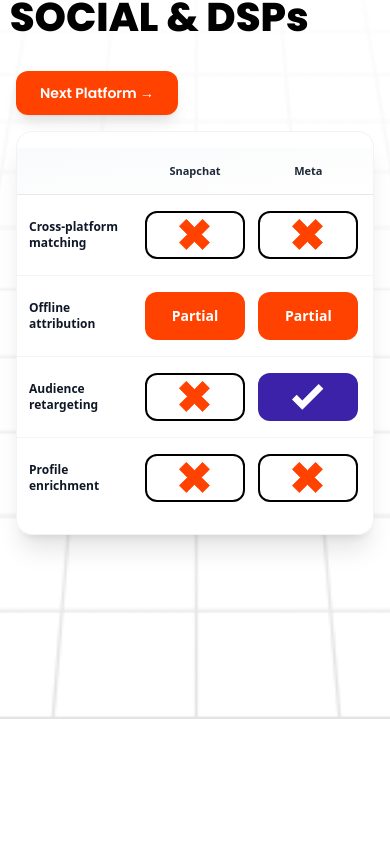
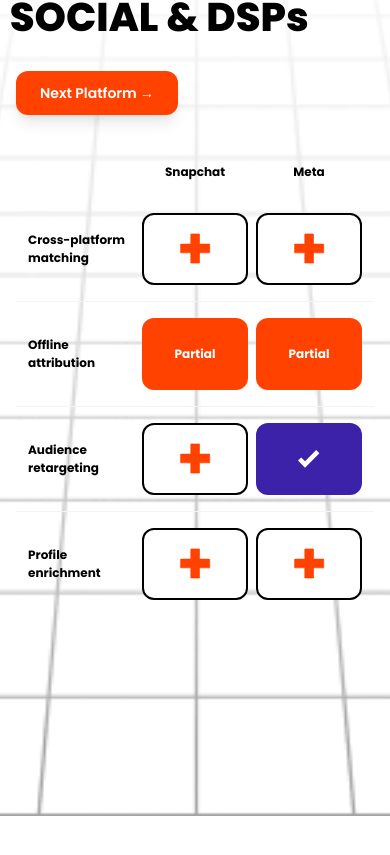
Before and after one commit to ahmadchabayta/stretch-landing, a React (Vite) app: page / in a window 390 px wide. Shown: the part 11035-11890 px from the top of the page. Built offline with nearby package versions, Linux system fonts and the light colour scheme.

Commit message:
Update CompetitiveEdge table styling and ImplementationOptions layout

```diff
--- a/src/components/CompetitiveEdgeStretch/CheckIcon.jsx
+++ b/src/components/CompetitiveEdgeStretch/CheckIcon.jsx
@@ -1,12 +1,13 @@
 import PropTypes from "prop-types";
 
-const CheckIcon = ({ size = 27 }) => (
+const CheckIcon = ({ size = 27, className = "" }) => (
   <svg
     xmlns="http://www.w3.org/2000/svg"
     width={size}
     height={(size * 22) / 27}
     viewBox="0 0 27 22"
     fill="none"
+    className={className}
   >
     <path
       d="M8.68344 21.7296L0 13.0461L3.95719 9.08894L8.68344 13.8292L22.4986 0L26.4558 3.95719L8.68344 21.7296Z"
@@ -17,6 +18,7 @@
 
 CheckIcon.propTypes = {
   size: PropTypes.number,
+  className: PropTypes.string,
 };
 
 export default CheckIcon;
--- a/src/components/CompetitiveEdgeStretch/ComparisonCell.jsx
+++ b/src/components/CompetitiveEdgeStretch/ComparisonCell.jsx
@@ -14,11 +14,13 @@
   <div className={cn("flex items-center justify-center", className)}>
     <div
       className={cn(
-        "flex w-full items-center justify-center rounded-xl font-bold transition-transform duration-200",
+        "flex items-center justify-center rounded-xl font-bold transition-all duration-200",
+        "w-[190px] h-[72px] px-[16.607px] py-[24.156px]",
+        "[&:hover]:!bg-black [&:hover]:scale-105",
         isArabic && "font-[Tajawal,sans-serif]",
         isSmall
-          ? "h-14 rounded-lg text-sm shadow-sm transition-all sm:h-16 sm:text-base"
-          : "h-12 max-w-[100px] text-sm hover:scale-105 xl:h-14 xl:text-base",
+          ? "rounded-lg text-sm shadow-sm transition-all sm:text-base"
+          : "text-sm xl:text-base",
         isStretch && isSmall && "scale-105 shadow-md",
       )}
       style={getValueStyles(value, isStretch, rowIdx, isSmall)}
--- a/src/components/CompetitiveEdgeStretch/CompetitiveEdgeStretch.jsx
+++ b/src/components/CompetitiveEdgeStretch/CompetitiveEdgeStretch.jsx
@@ -6,6 +6,7 @@
 import GridHeader from "./GridHeader";
 import DesktopGrid from "./DesktopGrid";
 import cn from "../../utils/cn";
+import { withBase } from "../../utils/withBase";
 
 const CompetitiveEdgeStretch = () => {
   const { language } = useLanguage();
@@ -18,17 +19,21 @@
   };
 
   return (
+    <div
+      style={{
+        backgroundImage: `url('${withBase("assets/competitive_edge_stretch/grid.webp")}')`,
+        backgroundRepeat: "no-repeat",
+        backgroundSize: "cover",
+        backgroundPosition: "center bottom",
+      }}
+    >
       <Section
         padding="none"
         container={false}
         className="relative flex min-h-0! flex-col overflow-hidden"
       >
-      {/* Background Grid Image */}
-      <img
-        className="pointer-events-none absolute inset-0 z-0 h-full w-full object-cover object-center opacity-30 select-none"
-        src={data.img}
-        alt=""
-      />
+        {/* Background Grid Pattern */}
+        <div className="pointer-events-none absolute inset-0 z-0 opacity-30" />
 
         <Container className="relative z-10 pt-8 pb-8 lg:pt-16 lg:pb-12">
           <SectionTitle title={labels.title} language={language} />
@@ -50,8 +55,12 @@
             </button>
 
             {/* Grid Container */}
-          <div className="overflow-hidden rounded-2xl border border-gray-200/50 bg-white/85 py-4 shadow-xl backdrop-blur-md lg:py-6">
-            <GridHeader columns={labels.columns} isArabic={isArabic} columnOffset={columnOffset} />
+            <div className="overflow-hidden rounded-2xl py-4 lg:py-6">
+              <GridHeader
+                columns={labels.columns}
+                isArabic={isArabic}
+                columnOffset={columnOffset}
+              />
 
               <DesktopGrid
                 features={labels.features}
@@ -65,6 +74,7 @@
           </div>
         </div>
       </Section>
+    </div>
   );
 };
 
--- a/src/components/CompetitiveEdgeStretch/DesktopGrid.jsx
+++ b/src/components/CompetitiveEdgeStretch/DesktopGrid.jsx
@@ -25,7 +25,7 @@
           <div
             key={feature}
             className={cn(
-              "grid items-center gap-2 px-3 py-4 transition-colors duration-200 hover:bg-gray-50/50 sm:gap-3 sm:px-4 sm:py-5 lg:gap-4 lg:px-6 lg:py-6 xl:py-7",
+              "grid items-center gap-2 px-3 py-4 transition-colors duration-200 sm:gap-3 sm:px-4 sm:py-5 lg:gap-4 lg:px-6 lg:py-6 xl:py-7",
               "grid-cols-3 sm:grid-cols-4 md:grid-cols-5 lg:grid-cols-6",
               rowIdx !== features.length - 1 && "border-b border-gray-100",
               isArabic ? "direction-rtl" : "",
@@ -38,8 +38,12 @@
             <div className={cn("flex items-center", isArabic ? "justify-end" : "justify-start")}>
               <Typography.Text
                 className={cn(
-                  "text-xs font-semibold text-gray-900 sm:text-sm xl:text-base",
-                  isArabic && "font-[Tajawal,sans-serif]",
+                  "text-[12.021px] font-bold text-black leading-normal text-justify",
+                  "lg:text-[20px]",
+                  "xl:text-[20px]",
+                  "2xl:text-[20px]",
+                  "3xl:text-[24px]",
+                  isArabic ? "font-[Tajawal,sans-serif]" : "font-poppins",
                 )}
               >
                 {feature}
--- a/src/components/CompetitiveEdgeStretch/GridHeader.jsx
+++ b/src/components/CompetitiveEdgeStretch/GridHeader.jsx
@@ -14,7 +14,7 @@
   return (
     <div
       className={cn(
-        "grid gap-2 border-b border-gray-200 bg-linear-to-br from-gray-50 to-white px-3 py-4 sm:gap-3 sm:px-4 lg:gap-4 lg:px-6",
+        "grid gap-2  px-3 py-4 sm:gap-3 sm:px-4 lg:gap-4 lg:px-6",
         "grid-cols-3 sm:grid-cols-4 md:grid-cols-5 lg:grid-cols-6",
         isArabic ? "direction-rtl" : "",
       )}
@@ -38,8 +38,12 @@
         >
           <Typography.Text
             className={cn(
-              "text-[11px] leading-tight font-bold text-gray-800 sm:text-xs lg:text-sm xl:text-base",
-              isArabic && "font-[Tajawal,sans-serif]",
+              "text-[12.021px] font-bold text-black leading-normal text-justify",
+              "lg:text-[20px]",
+              "xl:text-[20px]",
+              "2xl:text-[20px]",
+              "3xl:text-[24px]",
+              isArabic ? "font-[Tajawal,sans-serif]" : "font-poppins",
             )}
           >
             {col}
--- a/src/components/CompetitiveEdgeStretch/ValueCell.jsx
+++ b/src/components/CompetitiveEdgeStretch/ValueCell.jsx
@@ -16,21 +16,35 @@
 };
 
 const ValueCell = ({ value, small, partialLabel }) => {
-  const iconSize = small ? 27 : 32;
-
-  if (value === "Partial") return partialLabel;
-  if (value === "✓") {
+  if (value === "Partial") {
     return (
       <span
-        className={`flex items-center justify-center ${
-          small ? "h-[22px] w-[27px]" : "h-[26px] w-8"
-        } rounded-md bg-transparent`}
+        className={`
+          text-white text-justify font-poppins font-bold leading-normal
+          text-[12.021px]
+          lg:text-[19.934px]
+          xl:text-[19.934px]
+          2xl:text-[19.934px]
+          3xl:text-[24px]
+        `}
       >
-        <CheckIcon size={iconSize} />
+        {partialLabel}
       </span>
     );
   }
-  return <XIcon size={small ? 20 : iconSize} color="#ff4200" />;
+  if (value === "✓") {
+    return (
+      <span className="flex items-center justify-center">
+        <CheckIcon className="w-[21.84px] h-[17.94px] lg:w-[43.87px] lg:h-[36.033px] xl:w-[55.65px] xl:h-[55.65px] 2xl:w-[43.87px] 2xl:h-[36.033px] 3xl:w-[52.818px] 3xl:h-[43.382px]" />
+      </span>
+    );
+  }
+  return (
+    <XIcon
+      className="w-[28.34px] h-[28.34px] rotate-45 lg:w-[46.995px] lg:h-[46.995px] lg:rotate-45 xl:w-[46.995px] xl:h-[46.995px] xl:rotate-45 2xl:w-[46.995px] 2xl:h-[46.995px] 2xl:rotate-45 3xl:w-[47.15px] 3xl:h-[47.15px]"
+      color="#ff4200"
+    />
+  );
 };
 
 ValueCell.propTypes = {
--- a/src/components/CompetitiveEdgeStretch/XIcon.jsx
+++ b/src/components/CompetitiveEdgeStretch/XIcon.jsx
@@ -1,7 +1,7 @@
 import PropTypes from "prop-types";
 
 const XIcon = (props) => {
-  const { size = 24, color = "#000", style = {} } = props;
+  const { size = 24, color = "#000", style = {}, className = "" } = props;
   return (
     <svg
       width={size}
@@ -10,6 +10,7 @@
       fill="none"
       xmlns="http://www.w3.org/2000/svg"
       style={style}
+      className={className}
       {...props}
     >
       <path
@@ -27,6 +28,7 @@
   size: PropTypes.number,
   color: PropTypes.string,
   style: PropTypes.object,
+  className: PropTypes.string,
 };
 
 export default XIcon;
--- a/src/components/Footer/FooterCTA.jsx
+++ b/src/components/Footer/FooterCTA.jsx
@@ -27,7 +27,7 @@
         <Button variant="demo" className={_language}>
           {labels.button_label.demo_button_label}
         </Button>
-        <Button variant="footer_contact" className={`px-12 ${_language}`}>
+        <Button variant="footer_contact" className={`${_language}`}>
           {labels.button_label.contact_button_label}
         </Button>
       </Flex>
--- a/src/components/ImplementationOptions/ImplementationOptions.jsx
+++ b/src/components/ImplementationOptions/ImplementationOptions.jsx
@@ -4,7 +4,6 @@
 import Section from "../Section/Section";
 import { useLanguage } from "../../context/LanguageContext";
 import SectionTitle from "./SectionTitle";
-import ButtonGroup from "./ButtonGroup";
 import Grid from "./Grid";
 
 const ImplementationOptions = ({ id }) => {
@@ -21,15 +20,12 @@
     >
       <SectionTitle labels={labels} language={language} />
       <div className="w-full overflow-x-auto text-sm">
-        {/* Tab Switcher for mobile */}
-        <ButtonGroup
+        <Grid
           activeTab={activeTab}
-          setActiveTab={setActiveTab}
           labels={labels}
           language={language}
+          setActiveTab={setActiveTab}
         />
-
-        <Grid activeTab={activeTab} labels={labels} language={language} />
       </div>
     </Section>
   );
```
Also changed, not shown: src/components/ImplementationOptions/Grid.jsx (+9 -2 lines), src/components/ImplementationOptions/Grid/GridEventHeaders.jsx (+26 -2 lines). Lines whose indentation alone changed are shown as unchanged.
